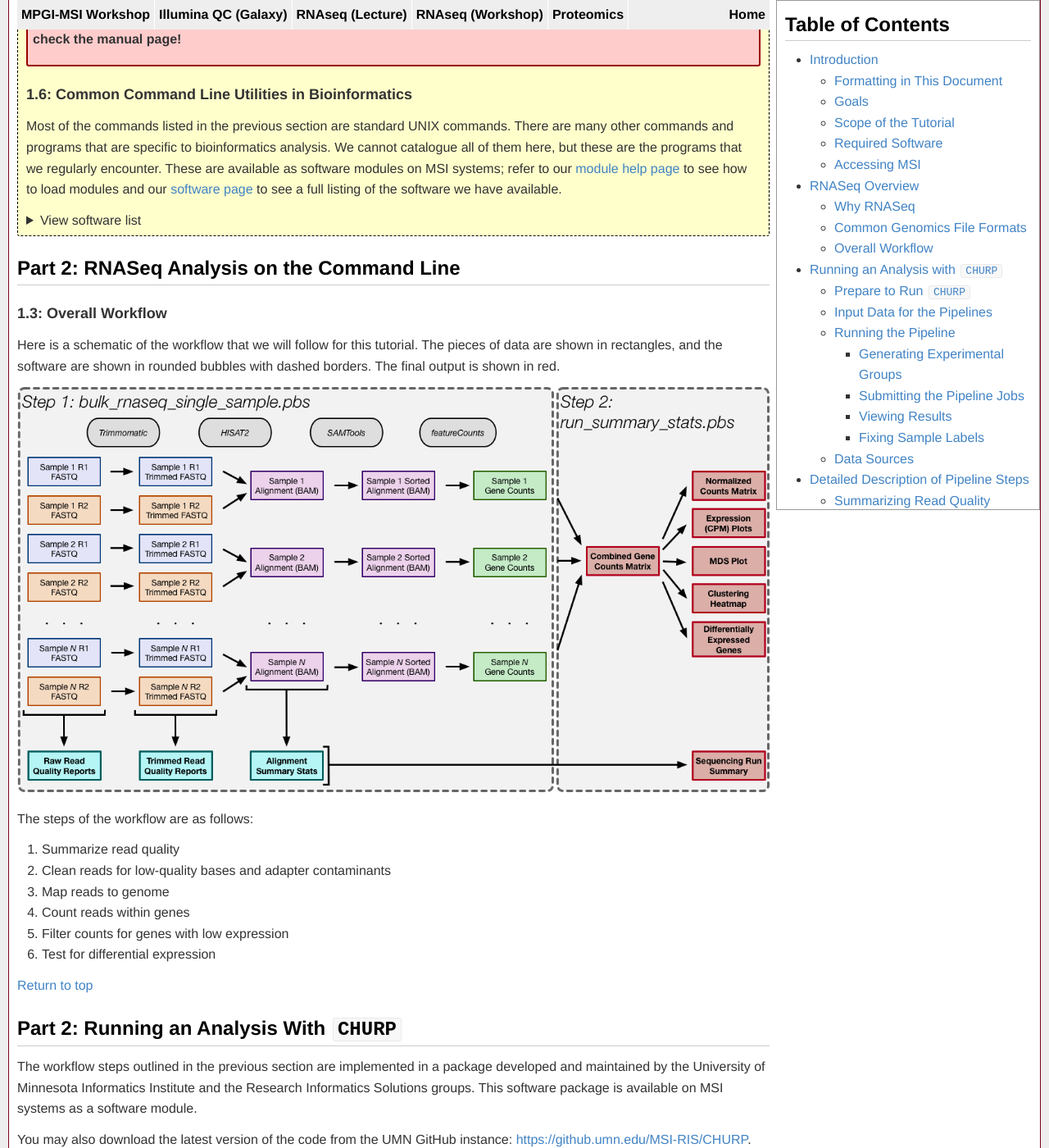
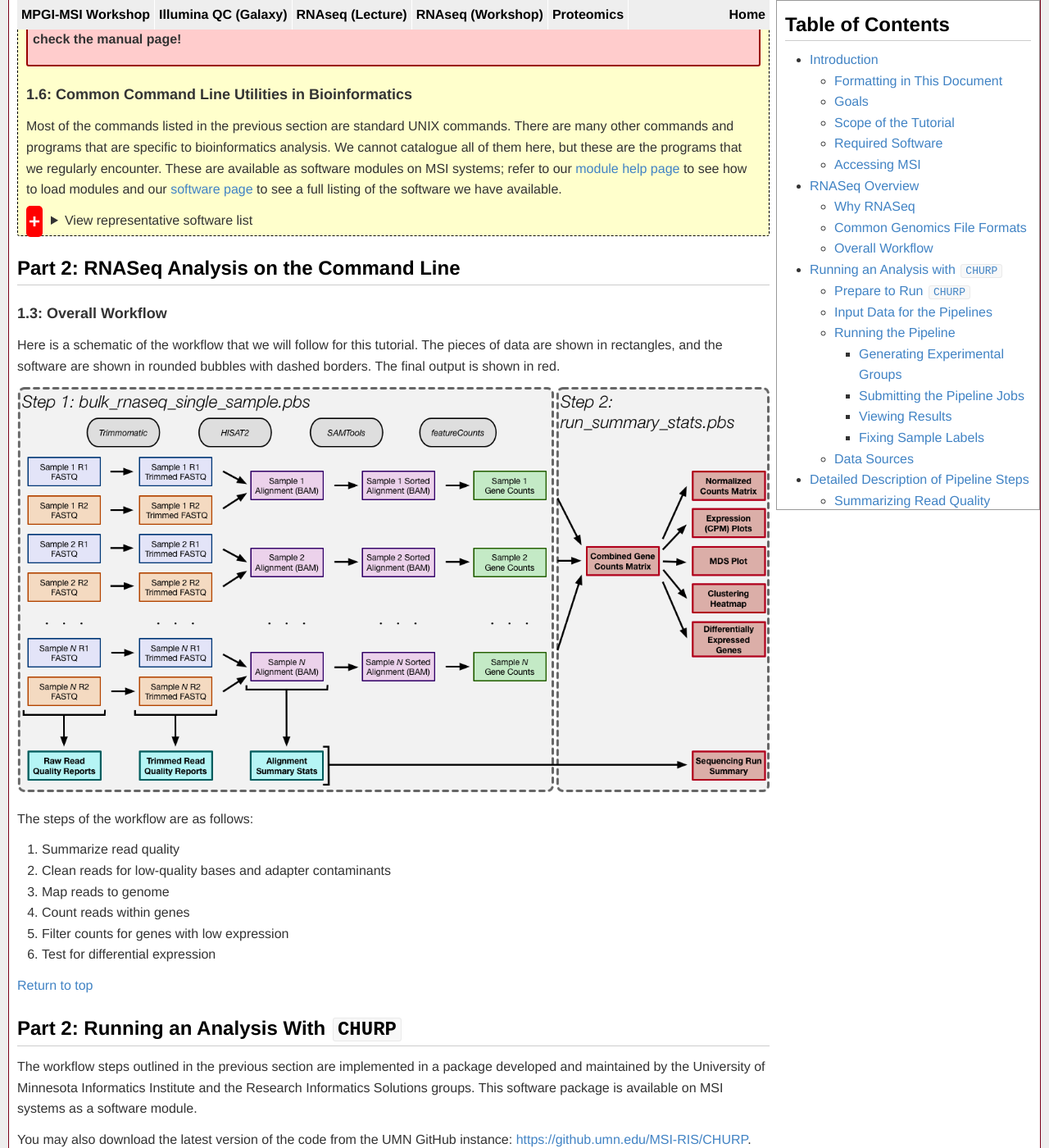
Before and after one commit to msi-ris/Tutorials, a Jekyll site: the page built from rnaseq_cmd_beta.md, in a window 1280 px wide and 1400 px high, scrolled down 14295 px. Shown: the whole window at 82% size. Built offline with Jekyll 4.4.1, drawn with Linux system fonts in a browser that asks for light colours.

Commit message:
Update rnaseq beta

```diff
--- a/css/main.css
+++ b/css/main.css
@@ -66,6 +66,29 @@ li, ul, ol {
     margin:0;
 }
 
+/* Style the <details> tags */
+summary::-webkit-details-marker {
+  display: none
+}
+summary:after {
+  background: red;
+  border-radius: 5px;
+  content: "+";
+  color: #fff;
+  float: left;
+  font-size: 1.5em;
+  font-weight: bold;
+  margin: -5px 10px 0 0;
+  padding: 0;
+  text-align: center;
+  width: 20px;
+}
+details[open] summary:after {
+  content: "-";
+}
+
+
+
 /* This is the CSS for the navbar style navigation that we are going to use */
 ul#nav {
     list-style-type:none;
--- a/rnaseq_cmd_beta.md
+++ b/rnaseq_cmd_beta.md
@@ -552,7 +552,7 @@ to see how to load modules and our
 software we have available.
 
 <details markdown="1">
-<summary>View software list</summary>
+<summary>View representative software list</summary>
 
 - **Next-Generation Sequence Data Processing**
     - FastQC - Quality control of NGS data
```
